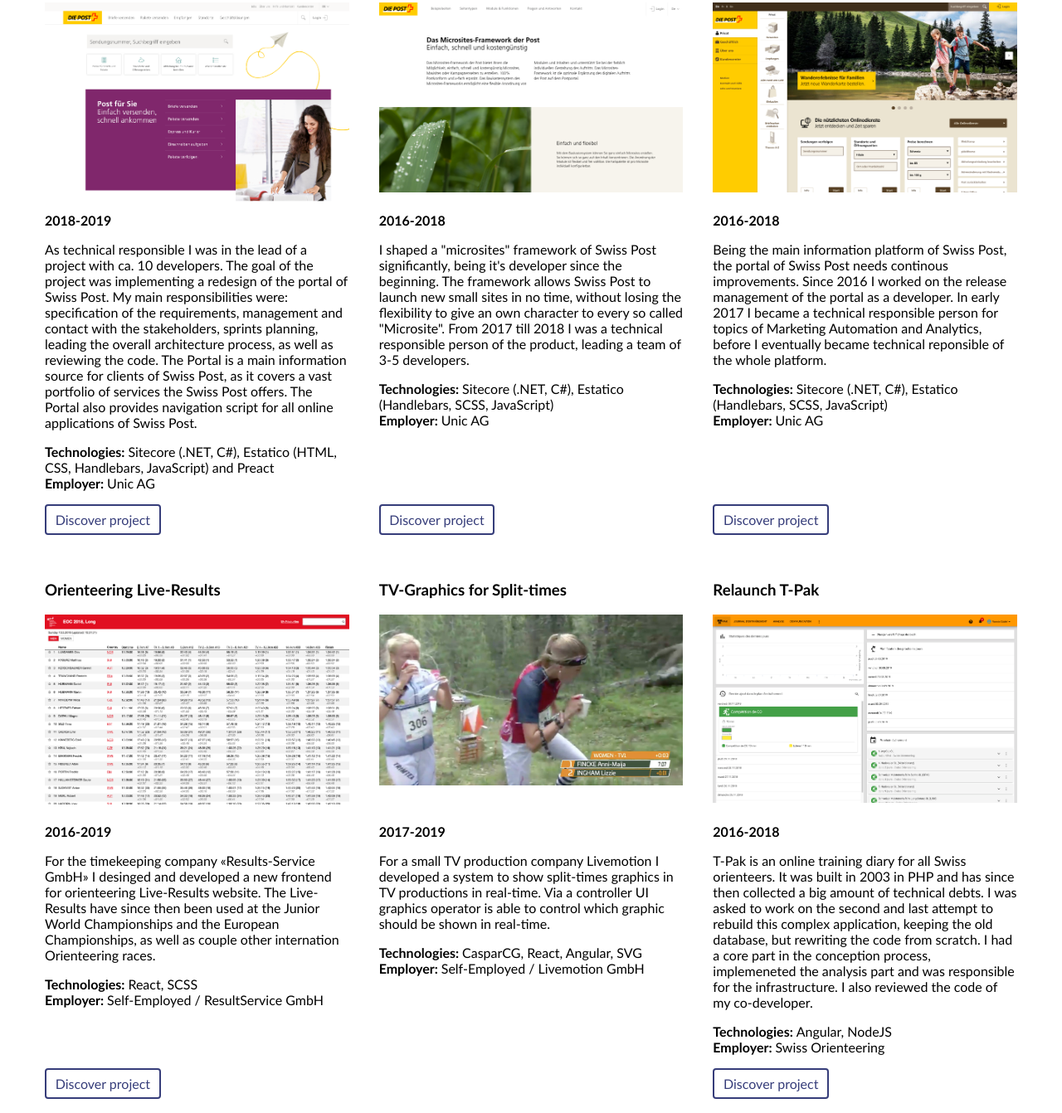
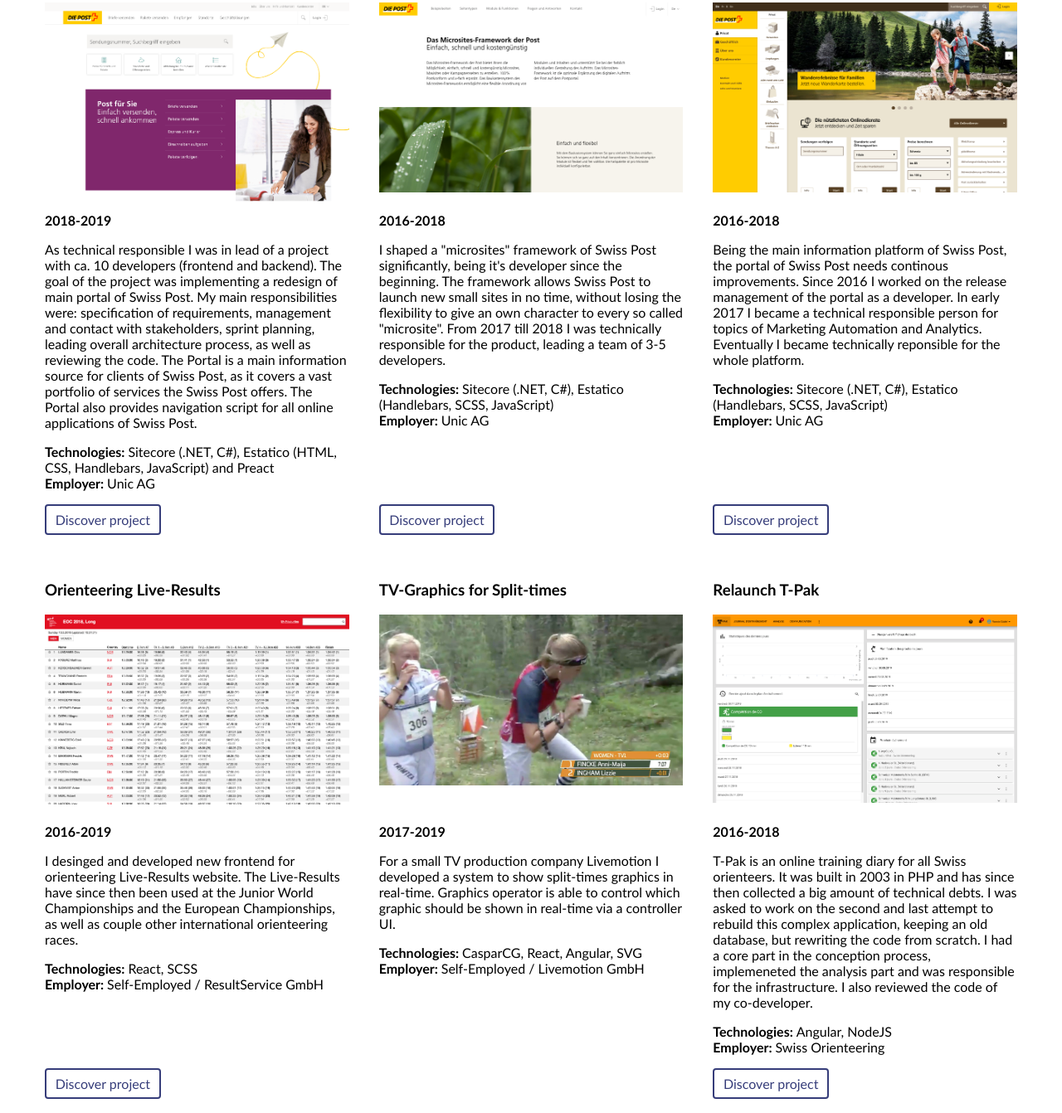
Before and after one commit to yannisgu/cv, a Gatsby site: page / in a window 1280 px wide. Shown: the part 394-1736 px from the top of the page at 83% size. Built offline with nearby package versions, Linux system fonts and the light colour scheme; Gatsby itself is replaced by a stand-in of ours.

Commit message:
small content changes

```diff
--- a/src/sections/projects.js
+++ b/src/sections/projects.js
@@ -45,11 +45,11 @@
         employer="Unic AG"
         image={data.postOpp.childImageSharp.fluid}
       >
-        As technical responsible I was in the lead of a project with ca. 10
-        developers. The goal of the project was implementing a redesign of the
+        As technical responsible I was in lead of a project with ca. 10
+        developers (frontend and backend). The goal of the project was implementing a redesign of main
         portal of Swiss Post. My main responsibilities were: specification of
-        the requirements, management and contact with the stakeholders, sprints
-        planning, leading the overall architecture process, as well as reviewing
+        requirements, management and contact with stakeholders, sprint
+        planning, leading overall architecture process, as well as reviewing
         the code. The Portal is a main information source for clients of Swiss
         Post, as it covers a vast portfolio of services the Swiss Post offers.
         The Portal also provides navigation script for all online applications
@@ -66,8 +66,8 @@
         I shaped a "microsites" framework of Swiss Post significantly, being
         it's developer since the beginning. The framework allows Swiss Post to
         launch new small sites in no time, without losing the flexibility to
-        give an own character to every so called "Microsite". From 2017 till
-        2018 I was a technical responsible person of the product, leading a team
+        give an own character to every so called "microsite". From 2017 till
+        2018 I was technically responsible for the product, leading a team
         of 3-5 developers.
       </Project>
       <Project
@@ -82,7 +82,7 @@
         Post needs continous improvements. Since 2016 I worked on the release
         management of the portal as a developer. In early 2017 I became a
         technical responsible person for topics of Marketing Automation and
-        Analytics, before I eventually became technical reponsible of the whole
+        Analytics. Eventually I became technically reponsible for the whole
         platform.
       </Project>
       <Project
@@ -93,11 +93,11 @@
         employer="Self-Employed / ResultService GmbH"
         image={data.liveResults.childImageSharp.fluid}
       >
-        For the timekeeping company «Results-Service GmbH» I desinged and
-        developed a new frontend for orienteering Live-Results website. The
+        I desinged and
+        developed new frontend for orienteering Live-Results website. The
         Live-Results have since then been used at the Junior World Championships
-        and the European Championships, as well as couple other internation
-        Orienteering races.
+        and the European Championships, as well as couple other international
+        orienteering races.
       </Project>
       <Project
         title="TV-Graphics for Split-times"
@@ -107,9 +107,8 @@
         image={data.graphics.childImageSharp.fluid}
       >
         For a small TV production company Livemotion I developed a system to
-        show split-times graphics in TV productions in real-time. Via a
-        controller UI graphics operator is able to control which graphic should
-        be shown in real-time.
+        show split-times graphics in real-time. Graphics operator is able to control which graphic should
+        be shown in real-time via a controller UI.
       </Project>
       <Project
         title="Relaunch T-Pak"
@@ -122,7 +121,7 @@
         T-Pak is an online training diary for all Swiss orienteers. It was built
         in 2003 in PHP and has since then collected a big amount of technical
         debts. I was asked to work on the second and last attempt to rebuild
-        this complex application, keeping the old database, but rewriting the
+        this complex application, keeping an old database, but rewriting the
         code from scratch. I had a core part in the conception process,
         implemeneted the analysis part and was responsible for the
         infrastructure. I also reviewed the code of my co-developer.
```
